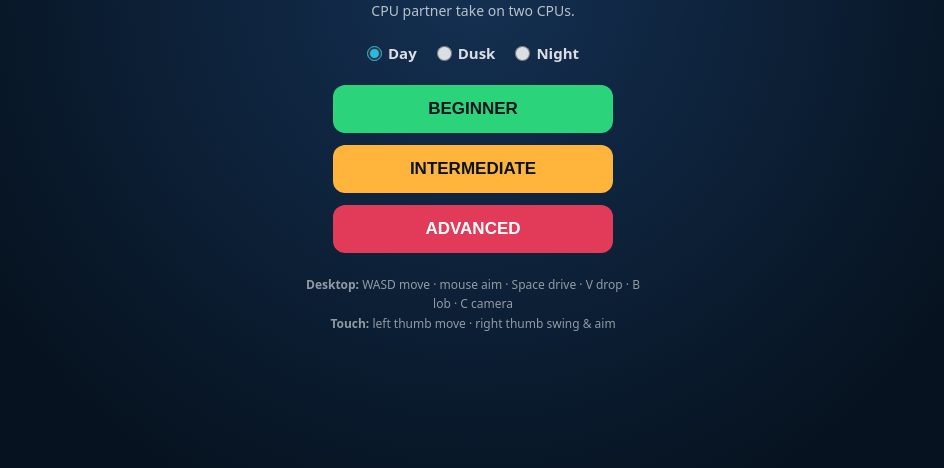
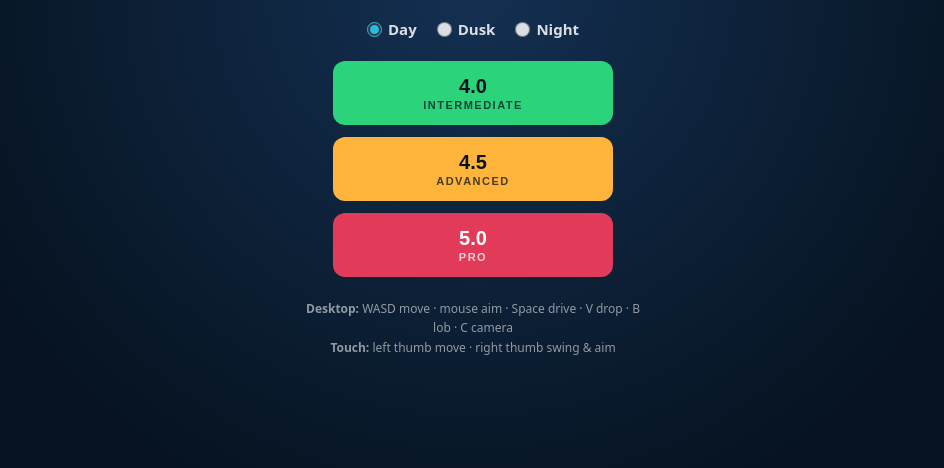
Before and after one commit to ribo916/pb3d, a website: page index.html in a window 1280 px wide. Shown: the part 292-760 px from the top of the page, without its empty margins (167-1111 px from the left). Drawn offline with nearby package versions, Linux system fonts and the light colour scheme.

Commit message:
title changes to dupr ratings

```diff
--- a/index.html
+++ b/index.html
@@ -23,9 +23,12 @@
     .diffs button { padding: 14px 18px; border: none; border-radius: 12px; font-size: 17px;
       font-weight: 700; color: #0a1420; cursor: pointer; transition: transform 0.1s; }
     .diffs button:active { transform: scale(0.97); }
-    .diffs button[data-diff="easy"]   { background: #2bd47a; }
-    .diffs button[data-diff="normal"] { background: #ffb43c; }
-    .diffs button[data-diff="hard"]   { background: #e23b5a; color: #fff; }
+    .diffs button { display: flex; flex-direction: column; align-items: center; gap: 2px; }
+    .diffs button[data-diff="4.0"] { background: #2bd47a; }
+    .diffs button[data-diff="4.5"] { background: #ffb43c; }
+    .diffs button[data-diff="5.0"] { background: #e23b5a; color: #fff; }
+    .dupr-rating { font-size: 20px; font-weight: 800; line-height: 1.1; }
+    .dupr-label  { font-size: 11px; font-weight: 600; letter-spacing: 1.5px; opacity: 0.75; }
     .hint { font-size: 12px; opacity: 0.55; max-width: 340px; text-align: center; line-height: 1.6; }
     .tod { display: flex; gap: 20px; }
     .tod label { display: flex; align-items: center; gap: 6px; font-size: 15px;
@@ -260,9 +263,9 @@
       <label><input type="radio" name="tod" value="night"> Night</label>
     </div>
     <div class="diffs">
-      <button data-diff="easy">BEGINNER</button>
-      <button data-diff="normal">INTERMEDIATE</button>
-      <button data-diff="hard">ADVANCED</button>
+      <button data-diff="4.0"><span class="dupr-rating">4.0</span><span class="dupr-label">INTERMEDIATE</span></button>
+      <button data-diff="4.5"><span class="dupr-rating">4.5</span><span class="dupr-label">ADVANCED</span></button>
+      <button data-diff="5.0"><span class="dupr-rating">5.0</span><span class="dupr-label">PRO</span></button>
     </div>
     <div class="hint">
       <b>Desktop:</b> WASD move · mouse aim · Space drive · V drop · B lob · C camera<br/>
--- a/src/ai.js
+++ b/src/ai.js
@@ -11,9 +11,9 @@ const C = COURT;
 
 function normalizeLevel(level) {
   if (level === 'family' || level === 'damaged') return 'family';
-  if (level === 'beginner') return 'easy';
-  if (level === 'intermediate') return 'normal';
-  if (level === 'advanced') return 'hard';
+  if (level === '4.0' || level === 'beginner' || level === 'easy') return 'easy';
+  if (level === '4.5' || level === 'intermediate' || level === 'normal') return 'normal';
+  if (level === '5.0' || level === 'advanced' || level === 'hard') return 'hard';
   return level || 'normal';
 }
 
--- a/src/game.js
+++ b/src/game.js
@@ -25,15 +25,15 @@ export const STATE = { MENU: 'menu', SERVE: 'serve', RALLY: 'rally', POINT: 'poi
 
 const DIFFICULTY_META = {
   family: { label: 'FAMILY', tint: '#8a8f78' },
-  easy:   { label: 'BEGINNER', tint: '#2bd47a' },
-  normal: { label: 'INTERMEDIATE', tint: '#ffb43c' },
-  hard:   { label: 'ADVANCED', tint: '#e23b5a' }
+  easy:   { label: 'DUPR 4.0', tint: '#2bd47a' },
+  normal: { label: 'DUPR 4.5', tint: '#ffb43c' },
+  hard:   { label: 'DUPR 5.0', tint: '#e23b5a' }
 };
 
 function normalizeDifficulty(d) {
-  if (d === 'beginner') return 'easy';
-  if (d === 'intermediate') return 'normal';
-  if (d === 'advanced') return 'hard';
+  if (d === '4.0' || d === 'beginner' || d === 'easy') return 'easy';
+  if (d === '4.5' || d === 'intermediate' || d === 'normal') return 'normal';
+  if (d === '5.0' || d === 'advanced' || d === 'hard') return 'hard';
   if (DIFFICULTY_META[d]) return d;
   return 'normal';
 }
--- a/tools/shoot.mjs
+++ b/tools/shoot.mjs
@@ -43,8 +43,8 @@ page.on('console', (m) => { if (m.type() === 'error') errors.push(m.text()); });
 page.on('pageerror', (e) => errors.push(String(e)));
 
 await page.goto(base, { waitUntil: 'networkidle' });
-// start an intermediate match
-await page.click('[data-diff="normal"]');
+// start an intermediate (4.5) match
+await page.click('[data-diff="4.5"]');
 await page.waitForTimeout(800);
 await page.screenshot({ path: path.join(OUT, 'court.png') });
 
```
